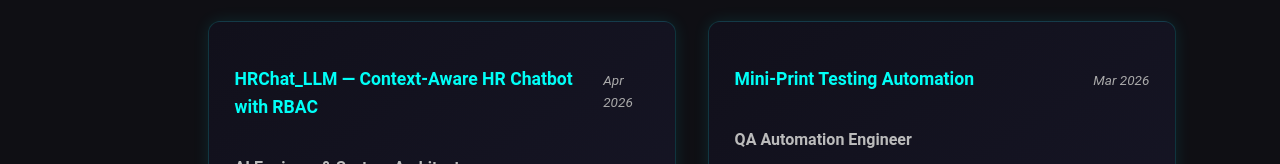
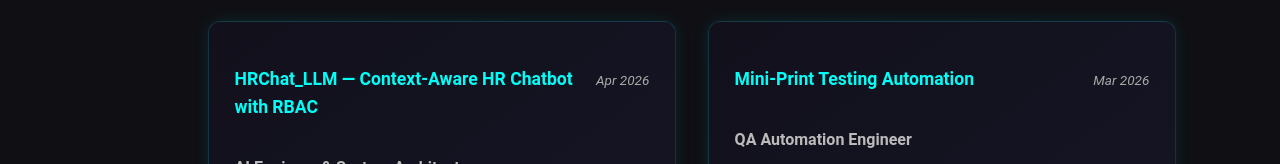
Before and after one commit to abhisakh/Advance_Portfolio, a React (Vite) app in the folder portfolio/: page /ai-projects in a window 1280 px wide. Shown: the part 713-877 px from the top of the page. Built offline with nearby package versions, Linux system fonts and the light colour scheme.

Commit message:
Minor improvement inside the ai-projects.css to avoid splitting of date between two lines

```diff
--- a/portfolio/src/styles/ai-projects.css
+++ b/portfolio/src/styles/ai-projects.css
@@ -74,6 +74,8 @@
   font-size: 0.85rem;
   color: #aaa;
   font-style: italic;
+  white-space: nowrap; /* 🔥 prevents line break */
+  flex-shrink: 0;      /* 🔥 prevents it from shrinking */
 }
 
 /* =====================================================
```
